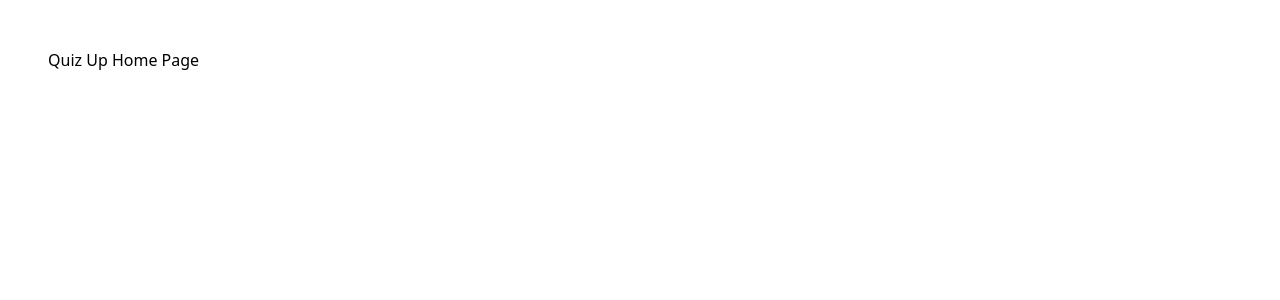
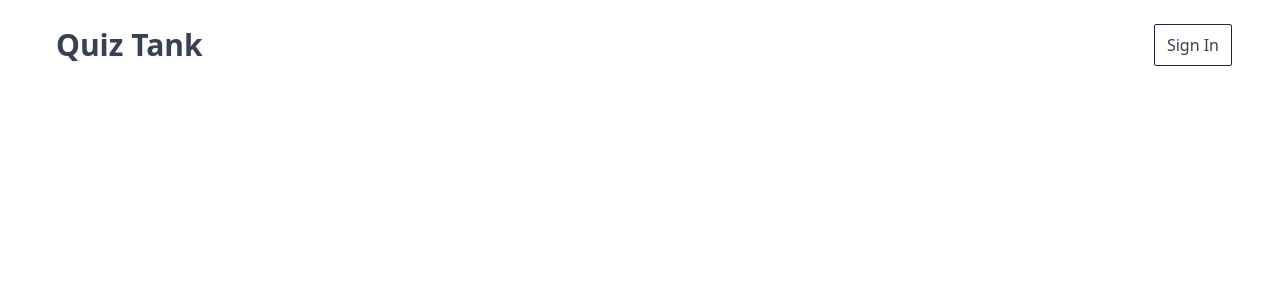
Before and after one commit to ImranAhmed26/Quiz-Tank, a Next.js app: page / in a window 1280 px wide. Shown: the top 300 px of the page. Built offline with nearby package versions, Linux system fonts and the light colour scheme.

Commit message:
added the navbar component and the Home component

```diff
--- a/components/home.js
+++ b/components/home.js
@@ -1,9 +1,24 @@
-import React from "react";
+import Image from "next/image";
+import mainImage from "../public/assets/images/bi1.png";
 
-export default function Home() {
+export default function HomeText() {
   return (
-    <div className="p-12 ">
-      <h1>Home</h1>
+    <div className="py-12">
+      <div className="max-w-7xl mx-auto px-4 sm:px-6 lg:px-8 ">
+        <div className="text-center">
+          <p className="2xl:mt-16 mb-2 text-5xl leading-10 font-bold tracking-tight text-indigo-900 sm:text-8xl ">
+            Quiz Tank
+          </p>
+          <h2 className="text-3xl text-gray-600 font-bold tracking-wide">Develop your GK</h2>
+          <p className="mt-4 max-w-2xl text-xl text-gray-400 lg:mx-auto md:mx-auto">Lorem Ipsum.</p>
+        </div>
+
+        <div className="max-w-4xl justify-self-center flex-initial item-center justify-center lg:mx-auto md:mx-auto ">
+          <div className="">
+            <Image className="" src={mainImage} alt="banner image" />
+          </div>
+        </div>
+      </div>
     </div>
   );
 }
--- a/components/navbar.js
+++ b/components/navbar.js
@@ -1,9 +1,26 @@
-import React from "react";
+import React, { Fragment } from "react";
 
 export default function Navbar() {
   return (
-    <div className=" p-12">
-      <h1>Navbar</h1>
+    <div className=" bg-white sticky top-0 z-10">
+      <div className="max-w-full ">
+        <div className="max-w-7xl mx-auto px-4 sm:px-12 ">
+          <div className="flex justify-between items-center py-6 ">
+            <div className="">
+              <div>
+                <h1 className="text-3xl font-extrabold pl-2 text-gray-700 drop-shadow-sm">
+                  Quiz Tank
+                </h1>
+              </div>
+            </div>
+            <div className="items-center justify-end flex">
+              <div className="cursor-pointer px-3 py-2 border border-gray-800 rounded-sm text-base font-medium text-gray-700 hover:bg-gray-700 hover:text-white transition-all duration-150">
+                Sign In
+              </div>
+            </div>
+          </div>
+        </div>
+      </div>
     </div>
   );
 }
--- a/pages/index.js
+++ b/pages/index.js
@@ -1,17 +1,16 @@
-import Head from "next/head";
+import Head from 'next/head'
+import Navbar from '../components/navbar'
 
-function HomePage() {
+export default function Home() {
   return (
     <div>
       <Head>
         <title>Quiz Up</title>
-        <meta name="description" content="Online Quiz App" />
-        <link rel="icon" href="/favicon.ico" />
+        <meta name='description' content='Online Quiz App' />
+        <link rel='icon' href='/favicon.ico' />
       </Head>
 
-      <h1 className="p-12">Quiz Up Home Page</h1>
+      <Navbar />
     </div>
-  );
+  )
 }
-
-export default HomePage;
```
